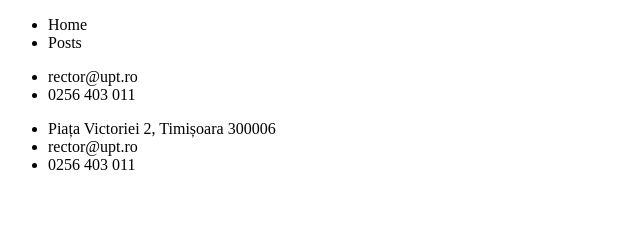
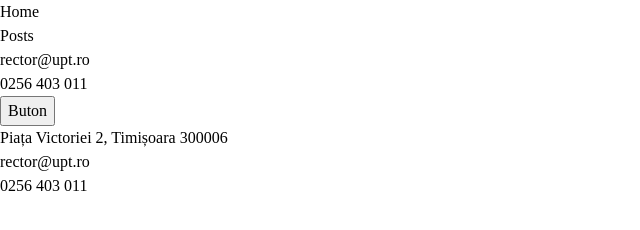
Before and after one commit to licaret/pw-lab-18, a plain HTML site: page index.html in a window 1280 px wide. Shown: the whole page, without its empty margins (0-640 px from the left). Drawn offline with Linux system fonts and the light colour scheme.

Commit message:
Add reset.css and add nav tag

```diff
--- /dev/null
+++ b/css/reset.css
@@ -0,0 +1,72 @@
+/*
+  1. Use a more-intuitive box-sizing model.
+*/
+*,
+*::before,
+*::after {
+  box-sizing: border-box;
+}
+/*
+  2. Remove default margin
+*/
+* {
+  margin: 0;
+}
+/*
+  3. Allow percentage-based heights in the application
+*/
+html,
+body {
+  height: 100%;
+}
+/*
+  Typographic tweaks!
+  4. Add accessible line-height
+  5. Improve text rendering
+*/
+body {
+  line-height: 1.5;
+  -webkit-font-smoothing: antialiased;
+}
+/*
+  6. Improve media defaults
+*/
+img,
+picture,
+video,
+canvas,
+svg {
+  display: block;
+  max-width: 100%;
+}
+/*
+  7. Remove built-in form typography styles
+*/
+input,
+button,
+textarea,
+select {
+  font: inherit;
+}
+/*
+  8. Avoid text overflows
+*/
+p,
+h1,
+h2,
+h3,
+h4,
+h5,
+h6 {
+  overflow-wrap: break-word;
+}
+/*
+  9. Create a root stacking context
+*/
+#root,
+#__next {
+  isolation: isolate;
+}
+ul {
+  padding-inline-start: 0;
+}
--- a/index.html
+++ b/index.html
@@ -4,14 +4,17 @@
     <meta charset="UTF-8" />
     <meta name="viewport" content="width=device-width, initial-scale=1.0" />
     <title>Web Programming</title>
+    <link rel="stylesheet" href="./css/reset.css" />
   </head>
   <body>
     <header>
       <!-- TODO: Insert logo here -->
-      <ul>
-        <li>Home</li>
-        <li>Posts</li>
-      </ul>
+      <nav>
+        <ul>
+          <li>Home</li>
+          <li>Posts</li>
+        </ul>
+      </nav>
 
       <ul>
         <li>rector@upt.ro</li>
@@ -19,7 +22,9 @@
       </ul>
     </header>
     <main>
-      <section id="web-programming-lab-section"></section>
+      <section id="web-programming-lab-section">
+        <button>Buton</button>
+      </section>
       <section id="posts-section"></section>
     </main>
     <footer>
```
